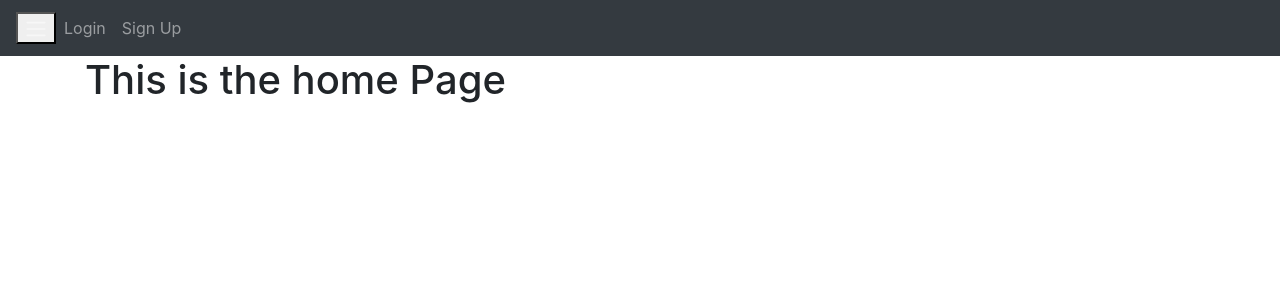
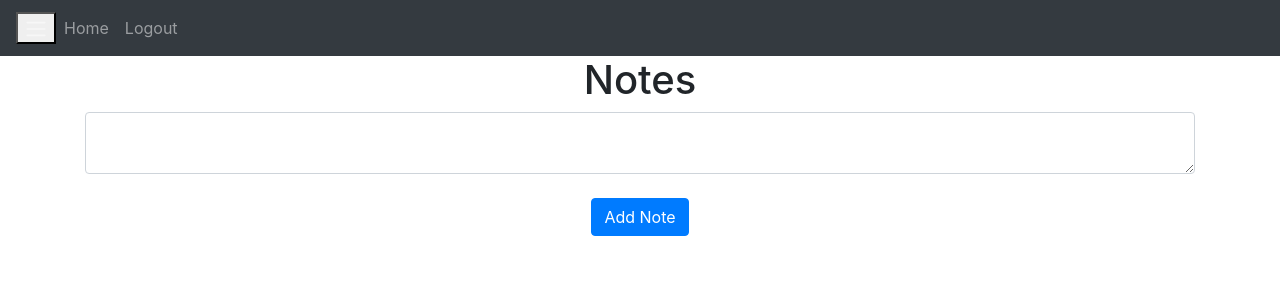
Before and after one commit to Wainhouse/Flask-Web-App, a Flask app: template website/templates/home.html in a window 1280 px wide. Shown: the top 300 px of the page. Run offline with Flask 2, Linux system fonts and the light colour scheme; the template is opened without the code that fills it: values that come from a table or form of the project are taken from there, others are empty; data comes from the database, SQL or seed files in the repository; both versions use the stored data as it was after the commit; some libraries are stand-ins or nearby versions.

Commit message:
WW: Final changes in DB

```diff
--- a/website/__init__.py
+++ b/website/__init__.py
@@ -23,6 +23,7 @@ def create_app():
     app.register_blueprint(auth, url_prefix='/')
 
     from .models import User, Note
+    from . import models
 
     with app.app_context():
         db.create_all()
--- a/website/templates/base.html
+++ b/website/templates/base.html
@@ -84,12 +84,6 @@
     crossorigin="anonymous"
   ></script>
 
-  <!-- #use this to import your JS -->
-  <script
-    type="text/javascript"
-    src="{{ url_for('static', filename='index.js') }}"
-  ></script>
-
   <!-- # Reference image/JS/CSS from the static folder. -->
   <script
     type="text/javascript"
--- a/website/templates/home.html
+++ b/website/templates/home.html
@@ -1,5 +1,22 @@
 {% extends "base.html" %} {% block title %}Home{% endblock %}
 
 {% block content %}
-<h1>This is the home Page</h1>
+<h1 align="center">Notes</h1>
+<ul class="list-group list-group-flush" id="notes">
+    {% for note in user.notes %}
+    <li class="list-group-item">{{ note.data}}
+        <button type="button" class="close" onClick="deleteNote({{ note.id }})">
+            <span aria-hidden="true">&times;</span>
+        </button>
+    </li>
+    {% endfor%}
+</ul>
+<form method="POST">
+    <textarea name="note" id="note" class="form-control"></textarea>
+    <br />
+    <div align="center">
+        <button type="submit" class="btn btn-primary">Add Note</button>
+    </div>
+</form>
+
 {% endblock %}
```
Also changed, not shown: website/views.py (+30 -4 lines), instance/database.db.
